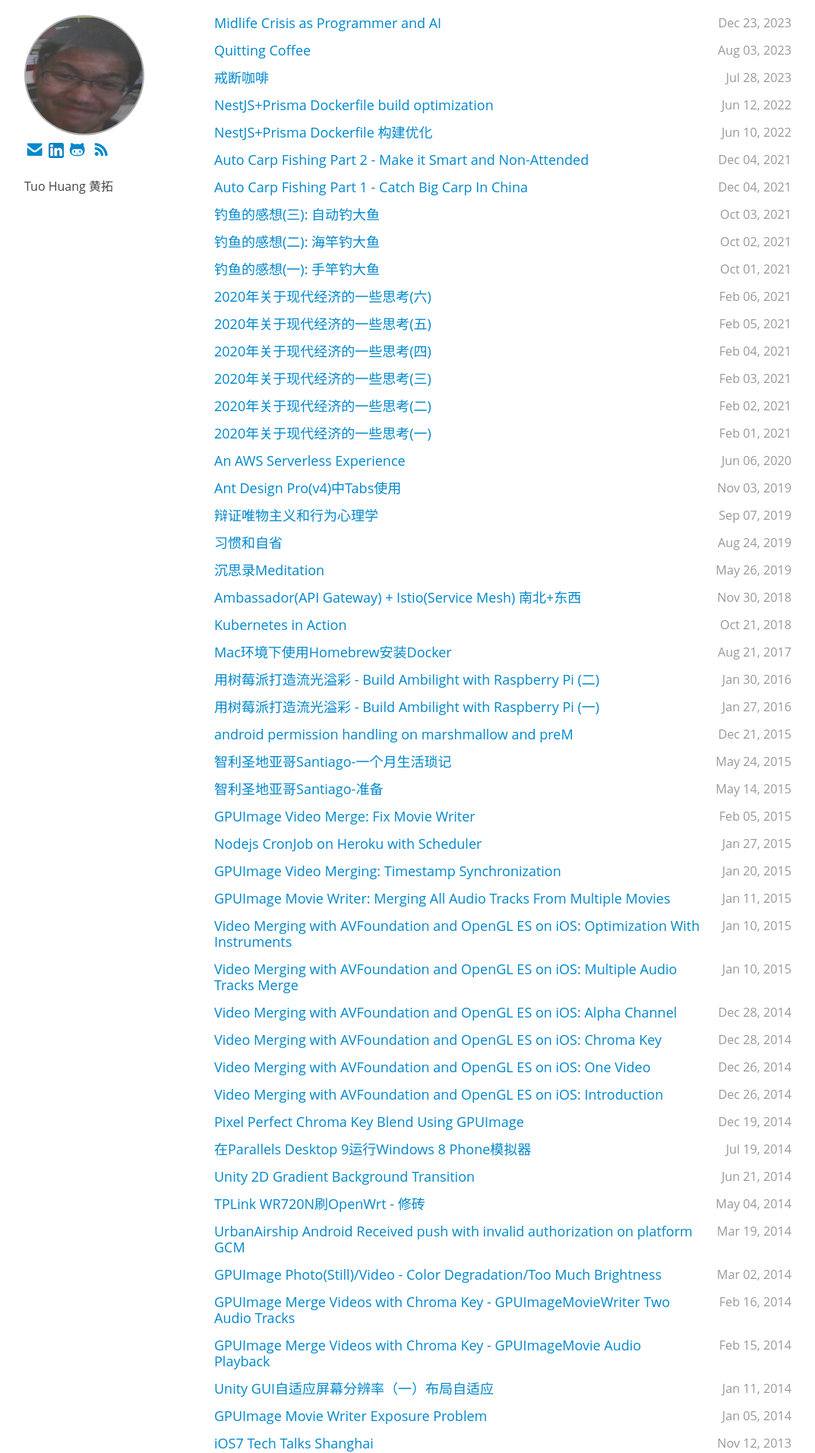
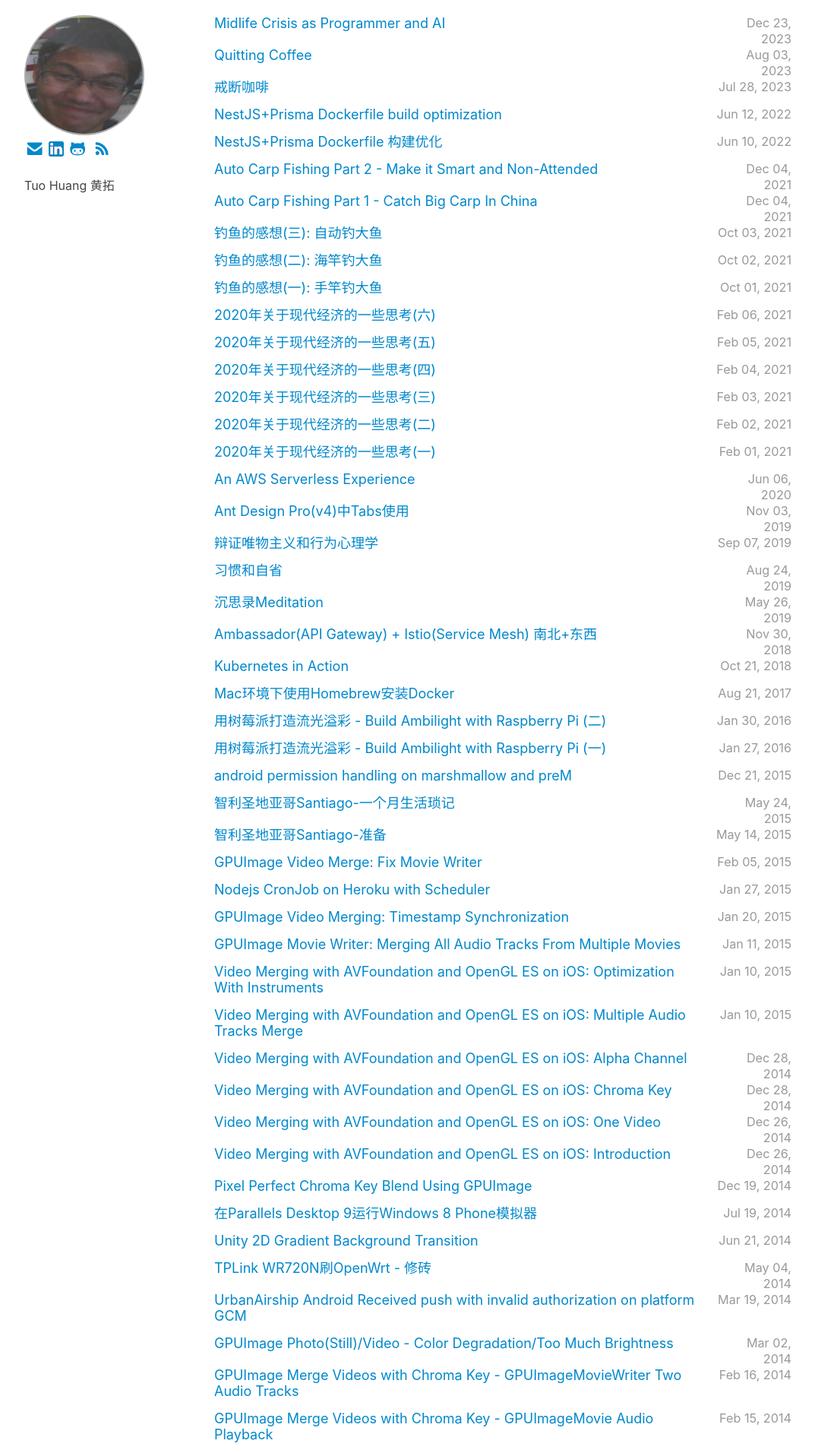
Before and after one commit to tuo/tuo.github.io, a Jekyll site: the page built from index.html, in a window 1280 px wide. Shown: the top 1912 px of the page at 76% size, without its empty margins (138-1211 px from the left). Built offline with Jekyll 4.4.1, drawn with Linux system fonts in a browser that asks for light colours.

Commit message:
commited

```diff
--- a/static/css/layout.css
+++ b/static/css/layout.css
@@ -1,6 +1,6 @@
 body {
   margin-top: 20px;
-  font-family: 'Open sans', sans-serif;
+  font-family: -apple-system, "system-ui", "Segoe UI", Roboto, Helvetica, Arial, sans-serif, "Apple Color Emoji", "Segoe UI Emoji", "Segoe UI Symbol";
   font-size: 16px;
 }
 
--- a/static/css/style.css
+++ b/static/css/style.css
@@ -2164,7 +2164,7 @@
 
 body {
   margin-top: 20px;
-  font-family: 'Open sans', sans-serif;
+  font-family: -apple-system, "system-ui", "Segoe UI", Roboto, Helvetica, Arial, sans-serif, "Apple Color Emoji", "Segoe UI Emoji", "Segoe UI Symbol";
   font-size: 16px
 }
 
--- a/static/css/temp.css
+++ b/static/css/temp.css
@@ -918,7 +918,7 @@
 
 body {
   margin-top: 20px;
-  font-family: 'Open sans', sans-serif;
+  font-family: -apple-system, "system-ui", "Segoe UI", Roboto, Helvetica, Arial, sans-serif, "Apple Color Emoji", "Segoe UI Emoji", "Segoe UI Symbol";
   font-size: 16px;
 }
 
```
